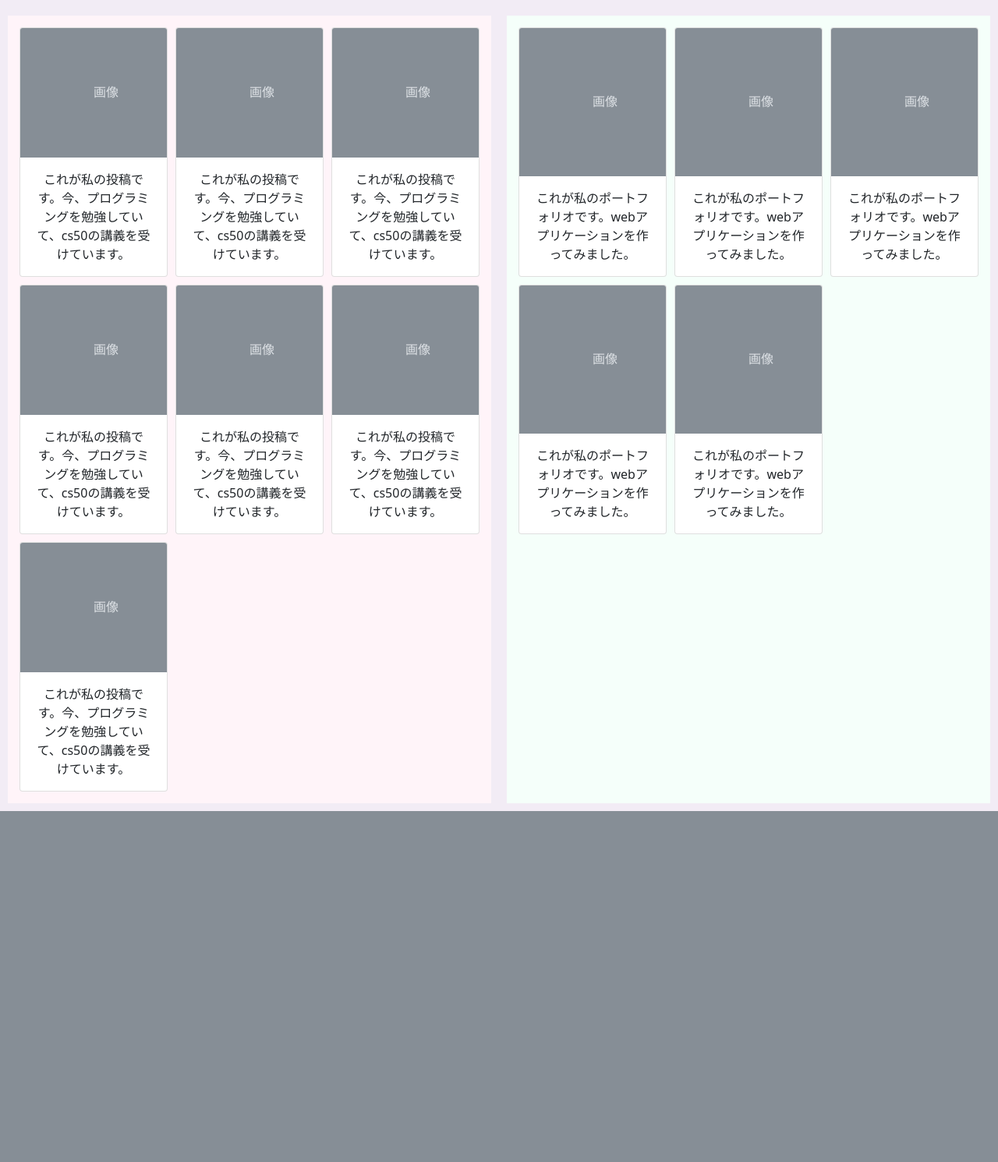
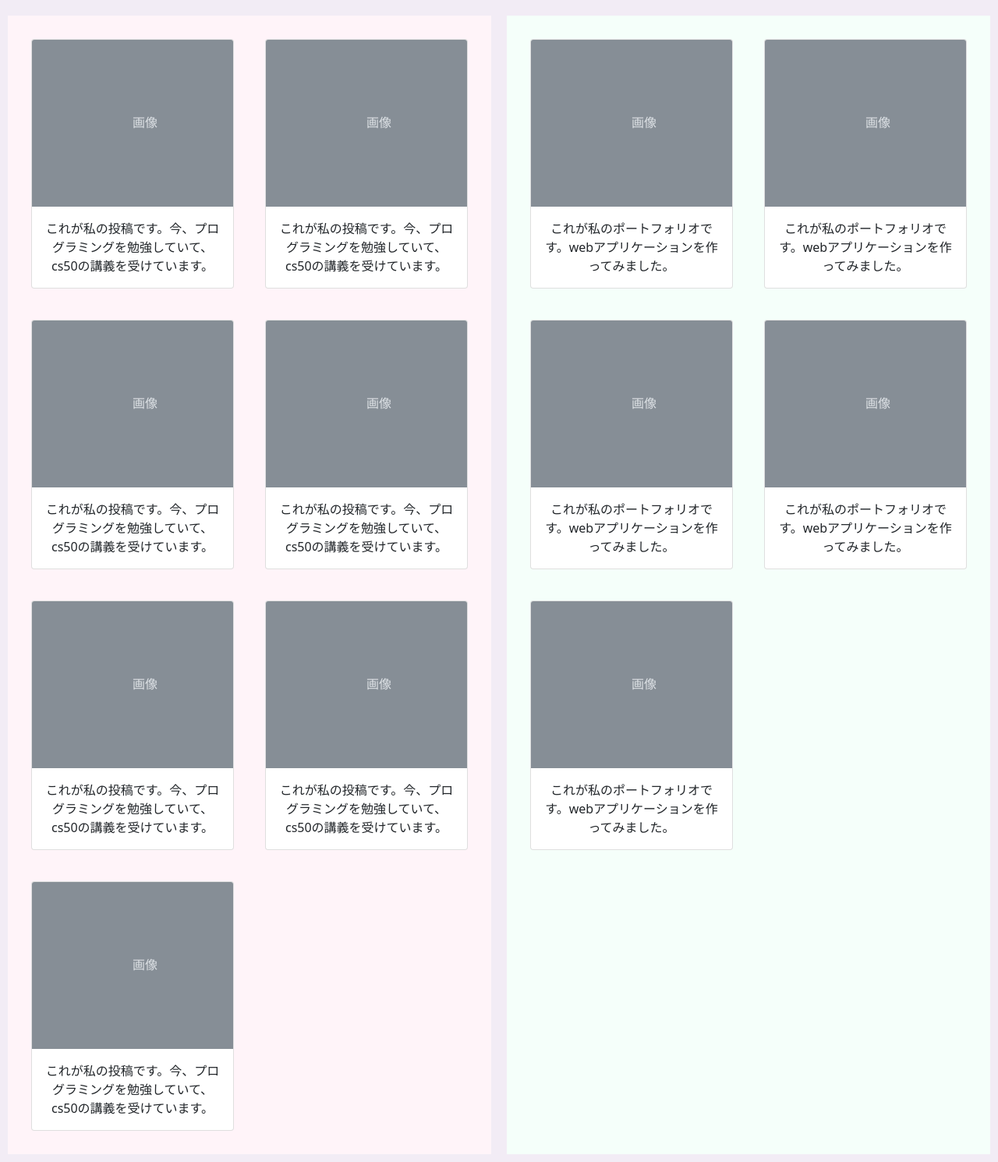
Before and after one commit to shosuke-13/MOTIVATE, a Flask app: page / in a window 1280 px wide. Shown: the part 120-1610 px from the top of the page at 78% size. Before the commit the page ends 1160 px from the top, so only its background shows below. Run offline with Flask 2, Linux system fonts and the light colour scheme; some libraries are stand-ins or nearby versions.

Commit message:
[update] base.cssの機能変更

```diff
--- a/static/base.css
+++ b/static/base.css
@@ -163,7 +163,7 @@ nav {
 }
 
 .homeFlexItem {
-    width: calc(100% / 3 - 10px);
+    width: calc(100% / 2 - 40px);
     height: 20rem;
-    margin: calc(10px / 2);
+    margin: 20px;
 }
```
